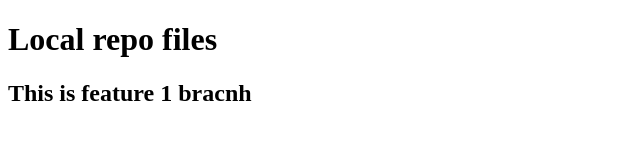
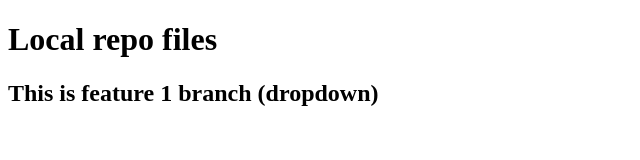
Before and after one commit to M-Humza-Pirzada/local_repo, a plain HTML site: page index.html in a window 1280 px wide. Shown: the whole page, without its empty margins (0-640 px from the left). Drawn offline with Linux system fonts and the light colour scheme.

Commit message:
dropdown added

```diff
--- a/index.html
+++ b/index.html
@@ -7,6 +7,6 @@
 </head>
 <body>
     <h1>Local repo files</h1>
-    <h2>This is feature 1 bracnh</h2>
+    <h2>This is feature 1 branch (dropdown)</h2>
 </body>
 </html>
```
